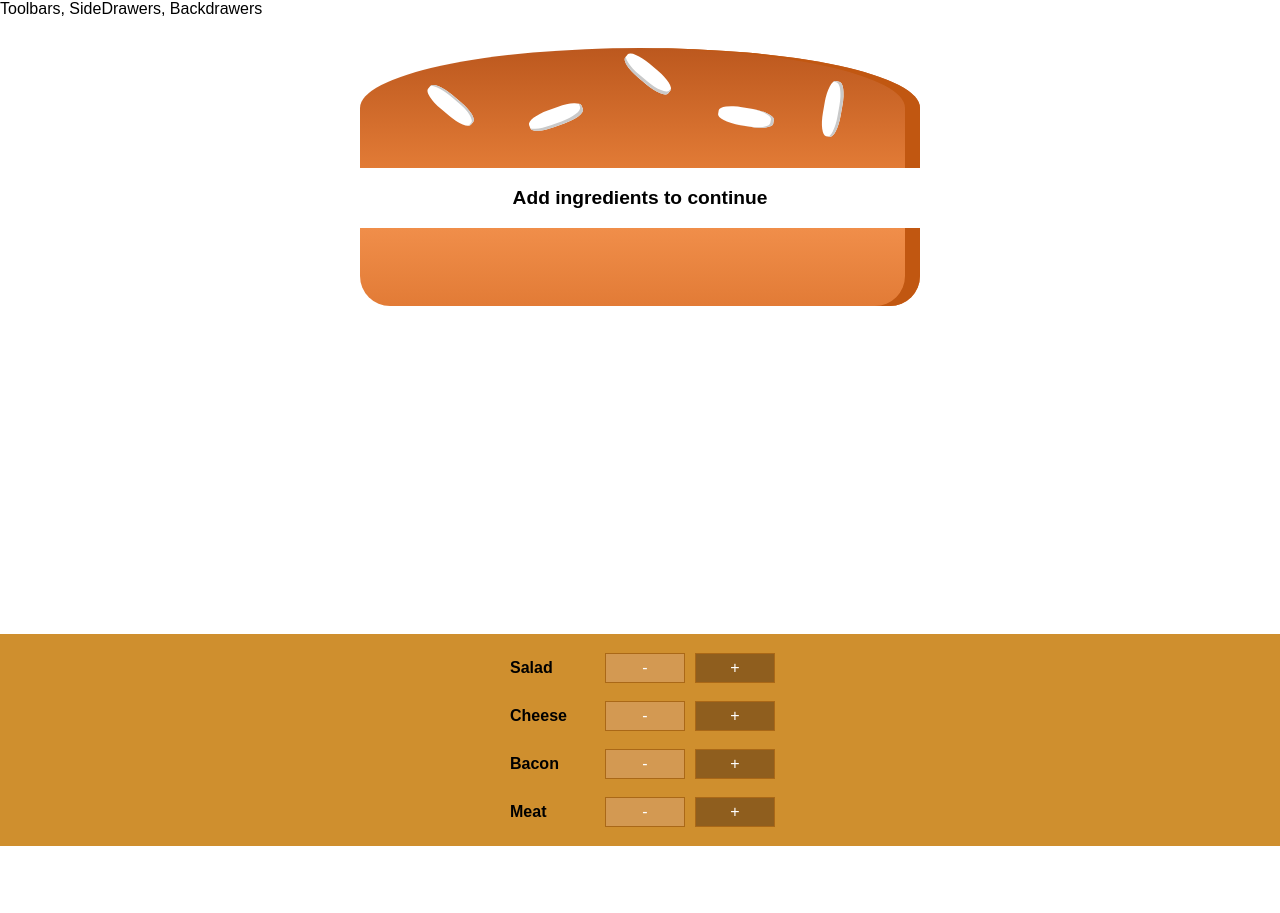
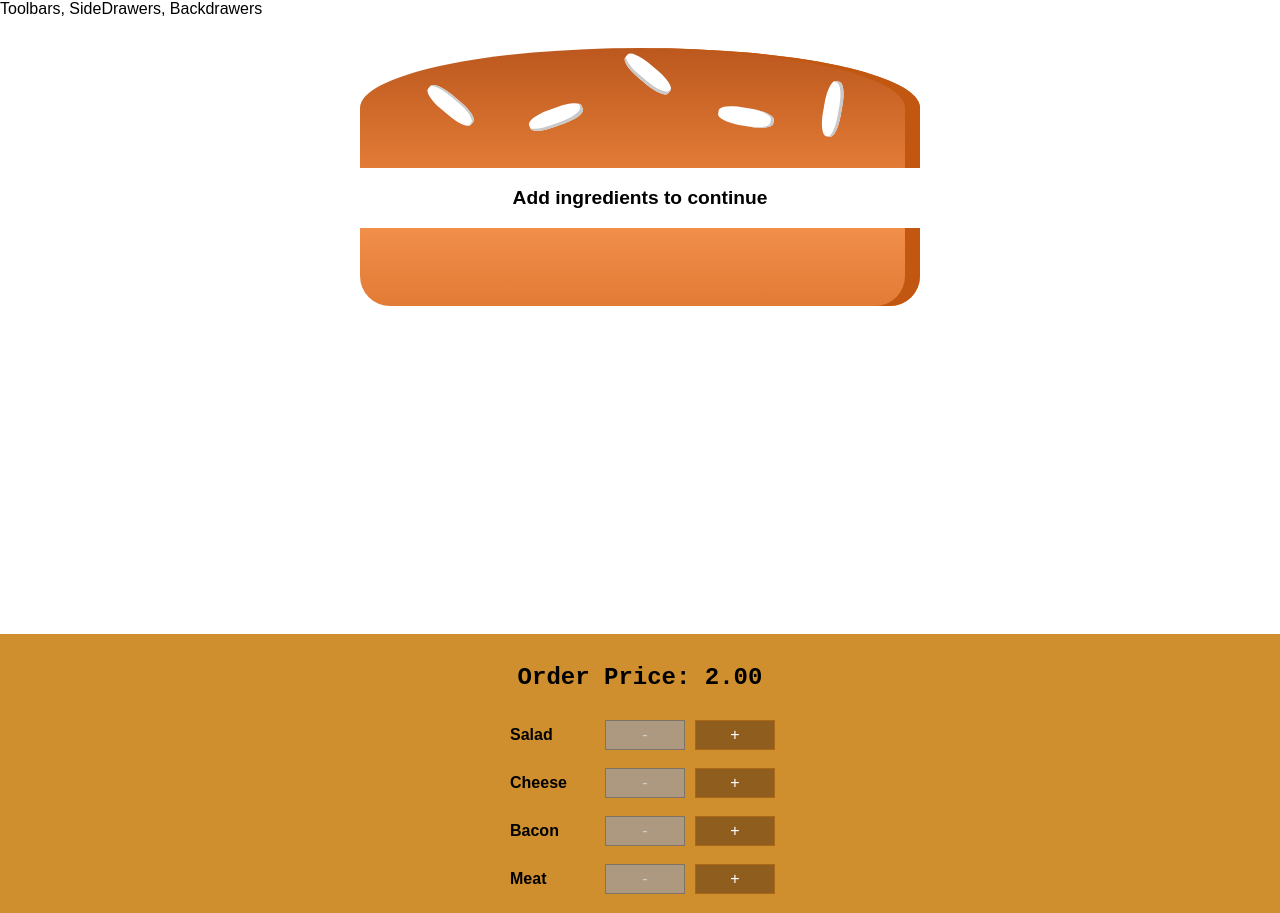
Before and after one commit to systementropy/react-tutorial, a React (Create React App) app: page / in a window 1280 px wide. Before the commit the page ends 846 px from the top, so only its background shows below. Built offline with nearby package versions, Linux system fonts and the light colour scheme.

Commit message:
controls finished with price

```diff
--- a/src/Components/Burger/BuildControls/BuildControl/BuildControl.js
+++ b/src/Components/Burger/BuildControls/BuildControl/BuildControl.js
@@ -6,6 +6,7 @@ const buildControl = (props) => (
 		<button
 			className={classes.Less}
 			onClick = {props.removed}
+			disabled = {props.disabled}
 		>-</button>
 		<button
 			className={classes.More}
--- a/src/Components/Burger/BuildControls/BuildControls.js
+++ b/src/Components/Burger/BuildControls/BuildControls.js
@@ -9,6 +9,7 @@ const controls =[
 ]
 const buildControls = (props) =>(
 	<div className={classes.BuildControls}>
+		<h2>Order Price: <strong>{props.price.toFixed(2)}</strong></h2>
 		{controls.map(ctrl => (
 			<BuildControl
 				key={ctrl.label}
@@ -16,6 +17,7 @@ const buildControls = (props) =>(
 				type = {ctrl.type}
 				added = {() => props.ingredientsAdded(ctrl.type)}
 				removed = {() => props.ingredientsRemoved(ctrl.type)}
+				disabled = {props.disabledInfo[ctrl.type]}
 			/>
 		))}
 	</div>
--- a/src/Containers/BurgerBuilder/BurgerBuilder.js
+++ b/src/Containers/BurgerBuilder/BurgerBuilder.js
@@ -36,6 +36,9 @@ class BurgerBuilder extends React.Component{
 	}
 	removeIngredientHandler = (type) =>{
 		const oldCount = this.state.ingredients[type];
+		if(oldCount<=0){
+			return;
+		}
 		const newCount = oldCount-1;
 		const updatedIngredient = {
 			...this.state.ingredients
@@ -46,13 +49,22 @@ class BurgerBuilder extends React.Component{
 		const newPrice = oldPrice - priceChange;
 		this.setState({totalPrice:newPrice,ingredients:updatedIngredient})
 	}
+
 	render(){
+		const disabledInfo = {...this.state.ingredients}
+		for (const key in disabledInfo) {
+			if (disabledInfo.hasOwnProperty(key)) {
+				disabledInfo[key] = disabledInfo[key] <=0
+			}
+		}
 		return (
 			<Aux>
 				<Burger ingredients={this.state.ingredients}/>
 				<BuildControls
 					ingredientsAdded = {this.addIngredientHandler}
 					ingredientsRemoved = {this.removeIngredientHandler}
+					disabledInfo = {disabledInfo}
+					price = {this.state.totalPrice}
 				/>
 			</Aux>
 		)
```
